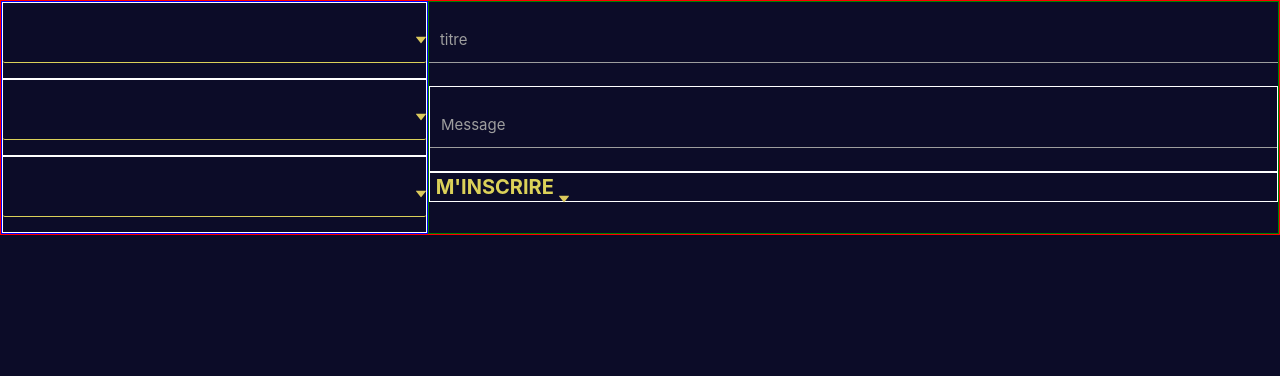
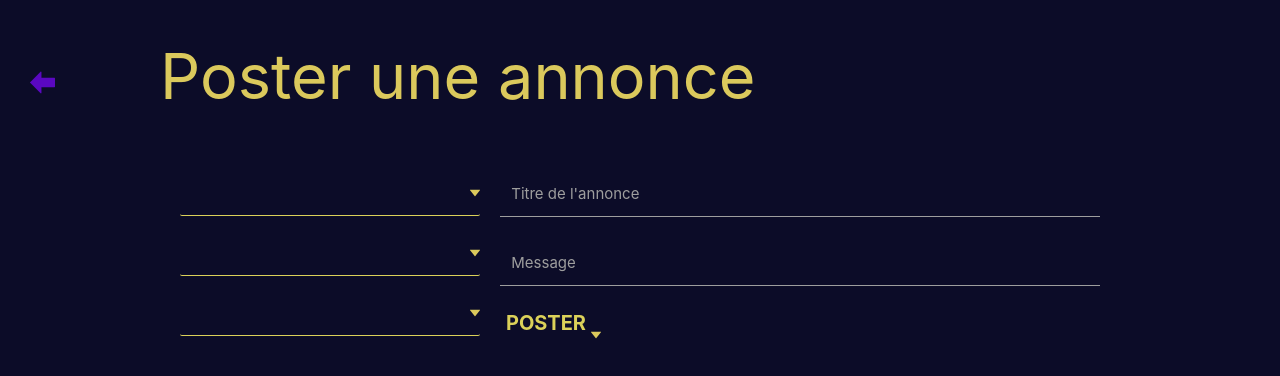
Before and after one commit to NezFeeLitNoeud/Sheeks, an Angular app in the folder client/: page /poster in a window 1280 px wide. Shown: the top 376 px of the page. Built offline with nearby package versions, Linux system fonts and the light colour scheme.

Commit message:
An user can post an announce

```diff
--- a/client/src/app/components/post/post.component.css
+++ b/client/src/app/components/post/post.component.css
@@ -1,27 +1,20 @@
 .container-post {
-    border: 1px red solid;
-
+    width: 75%;
+    margin: 0% auto;
 }
-
-/* .form-post {
-    display: flex;
-
-} */
 
 form {
     display: flex;
+    padding: 10px;
 }
 
 .contain-left{
-    border: 1px blue solid;
     flex: 1;
+    padding: 10px;
 }
 
-.game, .plateform, .level, .message, .button {
-    border: 1px white solid;
-}
 
 .contain-right {
-    border: 1px green solid;
     flex: 2;
+    padding: 10px;
 }
--- a/client/src/app/components/post/post.component.html
+++ b/client/src/app/components/post/post.component.html
@@ -1,4 +1,8 @@
+<app-previous></app-previous>
+
+
 <div class="container-post">
+    <h1>Poster une annonce</h1>
     <div class="form-post">
         <form name="form" (ngSubmit)="postForm.form.valid && postAnnounce()" #postForm="ngForm" novalidate>
             <div class="contain-left">
@@ -37,7 +41,7 @@
                 <div class="titre">
                     <div class="input-field col offset-s2 s4">
                         <input id="titre" name="titre" [(ngModel)]="model.titre" #titre="ngModel" type="text" class="validate" required>
-                        <label for="pseudo">titre</label>
+                        <label for="pseudo">Titre de l'annonce</label>
                       </div>
                 </div>
                     <div class="message">
@@ -48,7 +52,7 @@
                     </div>
                     <div class="button">
                         <button type="submit" class="col offset-s8 s3 btn-inscription">
-                            M'INSCRIRE
+                            POSTER
                         </button>
                     </div>
             </div>
```
